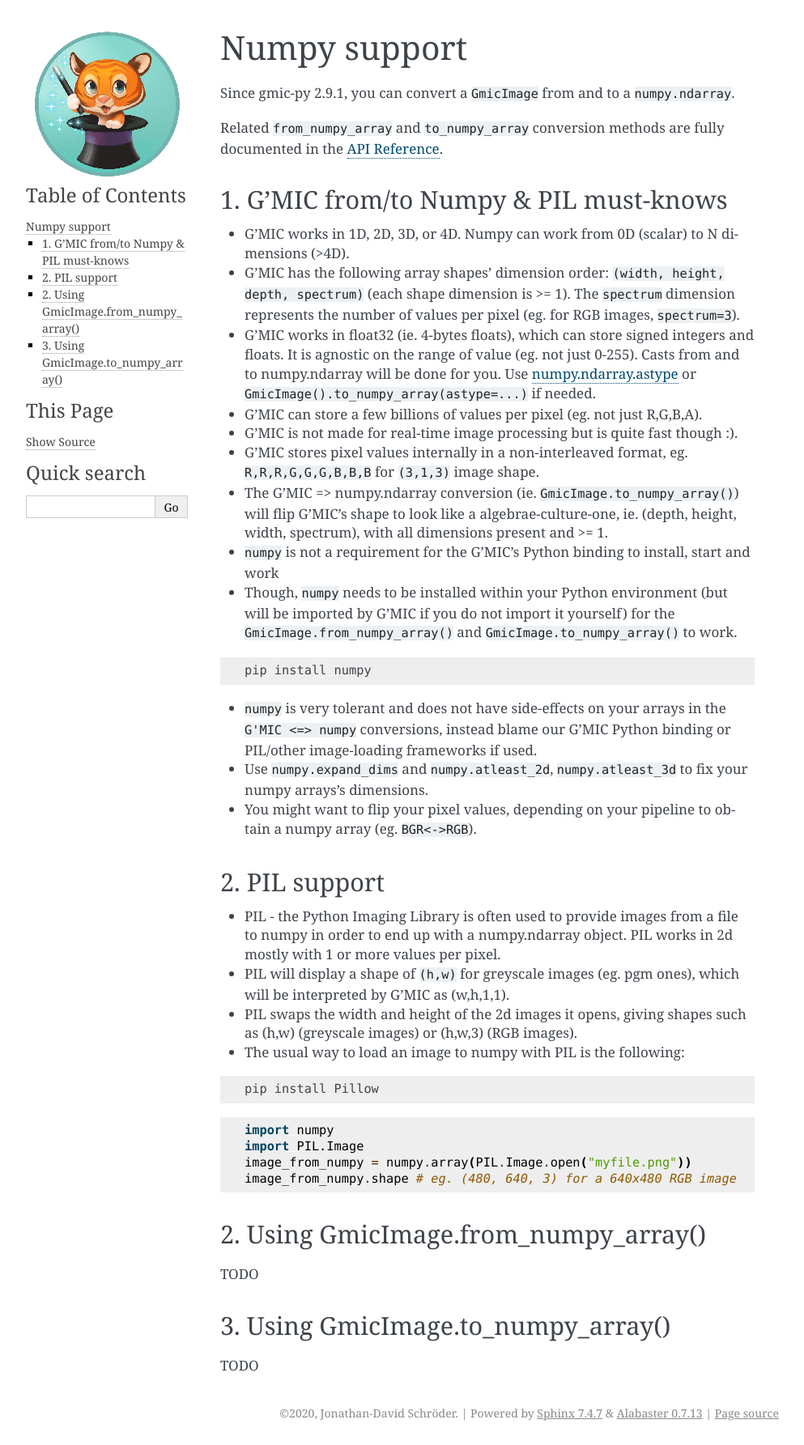
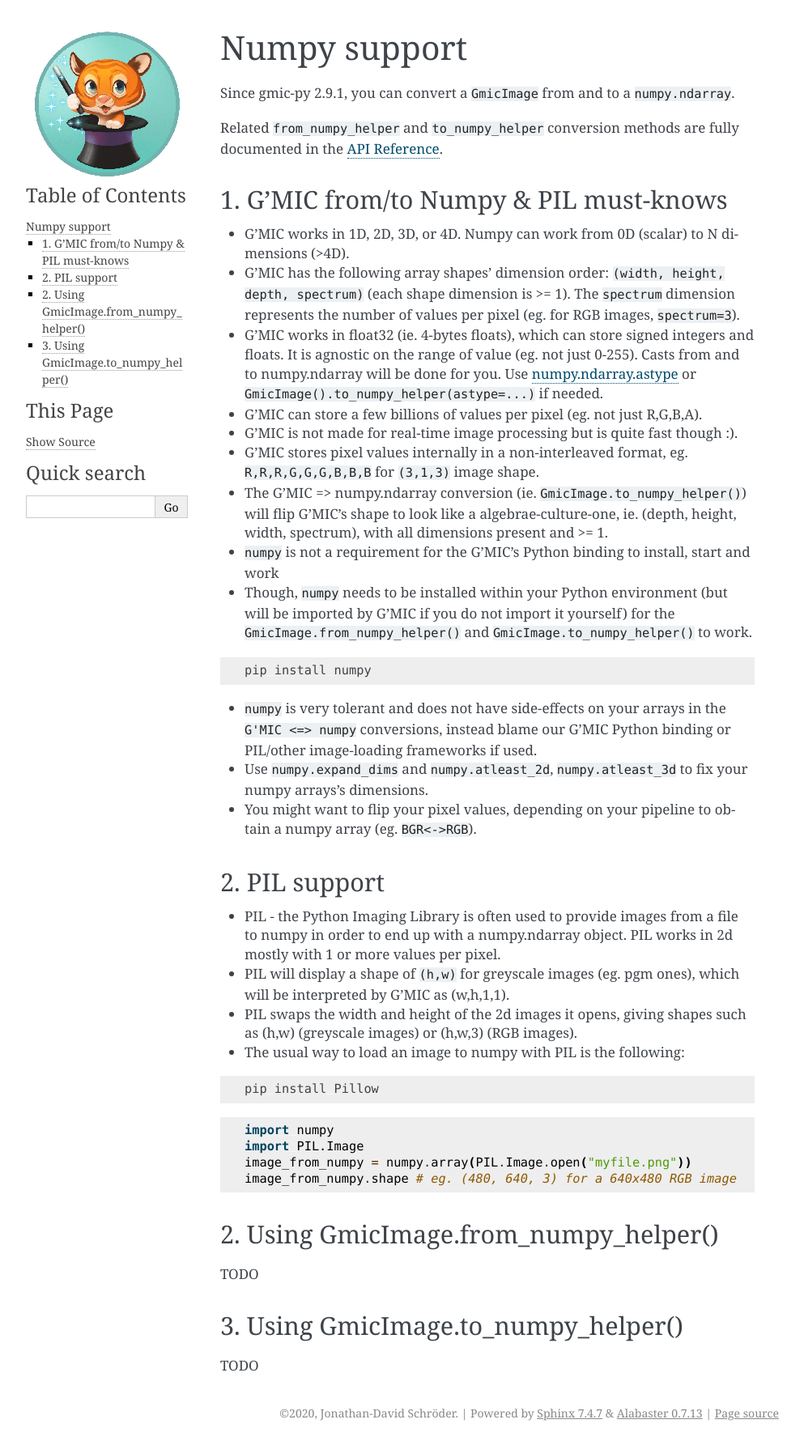
Before and after one commit to myselfhimself/gmic-py, a Sphinx documentation site: the page built from docs/numpy.rst, in a window 1280 px wide. Shown: the whole page at 81% size, without its empty margins (148-1141 px from the left). Built offline with Sphinx 7.4.7, drawn with Linux system fonts in a browser that asks for light colours.

Commit message:
#59 renaming from_numpy_array->from_numpy_helper, to_numpy_array->to_numpy_helper everywhere

```diff
--- a/docs/gettingstarted.rst
+++ b/docs/gettingstarted.rst
@@ -118,7 +118,7 @@ G'MIC will not rewrite GmicImage data in place, instead it replaces GmicImage by
 
 A chapter of this documentation is dedicated to the Numpy support of the G'MIC Python version. Head over to :doc:`numpy` for details.
 
-You can input and output 1D to 4D matrices between G'MIC and Numpy. Here is an overview of ``GmicImage`` ``from_numpy_array`` and ``to_numpy_array`` conversion methods.
+You can input and output 1D to 4D matrices between G'MIC and Numpy. Here is an overview of ``GmicImage`` ``from_numpy_helper`` and ``to_numpy_helper`` conversion methods.
 
 You must install the ``numpy`` module yourself, G'MIC will detect and import it from there, leveraging some of its functions.
 Data-scientists should keep in mind that G'MIC works internally with ``float32`` pixel values, arranged in a non-interleaved way (eg. RRR,GGG,BBB), with matrices whose shape is always 4D and prints as ``(width, height, depth, spectrum)`` where ``spectrum`` is the number of channels (ie. per-pixel values).
@@ -139,14 +139,14 @@ To help in converting matrices between ``PIL`` and ``scikit-image``, ``gmic.NUMP
     numpy_im = numpy.asarray(im)
 
     # Numpy/PIL to G'MIC
-    gmic_im = gmic.GmicImage.from_numpy_array(numpy_im, input_format=gmic.NUMPY_FORMAT_GMIC)
+    gmic_im = gmic.GmicImage.from_numpy_helper(numpy_im, input_format=gmic.NUMPY_FORMAT_GMIC)
     gmic.run("print", gmic_im)
 
     gmic_images = [gmic_im] # using an image list to allow gmic interpreter to write
     gmic.run("blur 4", gmic_images) # applies blur and replaces GmicImage in list
 
     # G'MIC to Numpy/PIL
-    numpy_im_out = gmic_images[0].to_numpy_array(astype=numpy.uint8, output_format=gmic.NUMPY_FORMAT_PIL)
+    numpy_im_out = gmic_images[0].to_numpy_helper(astype=numpy.uint8, output_format=gmic.NUMPY_FORMAT_PIL)
 
     im_out = PIL.Image.fromarray(numpy_im_out)
     im_out.show()
--- a/docs/numpy.rst
+++ b/docs/numpy.rst
@@ -2,20 +2,20 @@ Numpy support
 =============
 Since gmic-py 2.9.1, you can convert a ``GmicImage`` from and to a ``numpy.ndarray``.
 
-Related ``from_numpy_array`` and ``to_numpy_array`` conversion methods are fully documented in the :doc:`gmic`.
+Related ``from_numpy_helper`` and ``to_numpy_helper`` conversion methods are fully documented in the :doc:`gmic`.
 
 1. G'MIC from/to Numpy & PIL must-knows
 ########################################
 * G'MIC works in 1D, 2D, 3D, or 4D. Numpy can work from 0D (scalar) to N dimensions (>4D).
 * G'MIC has the following array shapes' dimension order: ``(width, height, depth, spectrum)`` (each shape dimension is >= 1). The ``spectrum`` dimension represents the number of values per pixel (eg. for RGB images, ``spectrum=3``).
-* G'MIC works in float32 (ie. 4-bytes floats), which can store signed integers and floats. It is agnostic on the range of value (eg. not just 0-255). Casts from and to numpy.ndarray will be done for you. Use `numpy.ndarray.astype <https://numpy.org/doc/stable/reference/generated/numpy.ndarray.astype.html>`_ or ``GmicImage().to_numpy_array(astype=...)`` if needed.
+* G'MIC works in float32 (ie. 4-bytes floats), which can store signed integers and floats. It is agnostic on the range of value (eg. not just 0-255). Casts from and to numpy.ndarray will be done for you. Use `numpy.ndarray.astype <https://numpy.org/doc/stable/reference/generated/numpy.ndarray.astype.html>`_ or ``GmicImage().to_numpy_helper(astype=...)`` if needed.
 * G'MIC can store a few billions of values per pixel (eg. not just R,G,B,A).
 * G'MIC is not made for real-time image processing but is quite fast though :).
 * G'MIC stores pixel values internally in a non-interleaved format, eg. ``R,R,R,G,G,G,B,B,B`` for ``(3,1,3)`` image shape.
-* The G'MIC => numpy.ndarray conversion (ie. ``GmicImage.to_numpy_array()``) will flip G'MIC's shape to look like a algebrae-culture-one, ie. (depth, height, width, spectrum), with all dimensions present and >= 1.
+* The G'MIC => numpy.ndarray conversion (ie. ``GmicImage.to_numpy_helper()``) will flip G'MIC's shape to look like a algebrae-culture-one, ie. (depth, height, width, spectrum), with all dimensions present and >= 1.
 
 * ``numpy`` is not a requirement for the G'MIC's Python binding to install, start and work
-* Though, ``numpy`` needs to be installed within your Python environment (but will be imported by G'MIC if you do not import it yourself) for the ``GmicImage.from_numpy_array()`` and ``GmicImage.to_numpy_array()`` to work.
+* Though, ``numpy`` needs to be installed within your Python environment (but will be imported by G'MIC if you do not import it yourself) for the ``GmicImage.from_numpy_helper()`` and ``GmicImage.to_numpy_helper()`` to work.
 
 .. code-block:: sh
 
@@ -44,10 +44,10 @@ Related ``from_numpy_array`` and ``to_numpy_array`` conversion methods are fully
     image_from_numpy = numpy.array(PIL.Image.open("myfile.png"))
     image_from_numpy.shape # eg. (480, 640, 3) for a 640x480 RGB image
 
-2. Using GmicImage.from_numpy_array()
+2. Using GmicImage.from_numpy_helper()
 #####################################
 TODO
 
-3. Using GmicImage.to_numpy_array()
+3. Using GmicImage.to_numpy_helper()
 #########################################
 TODO
```
Also changed, not shown: 6 other files.
